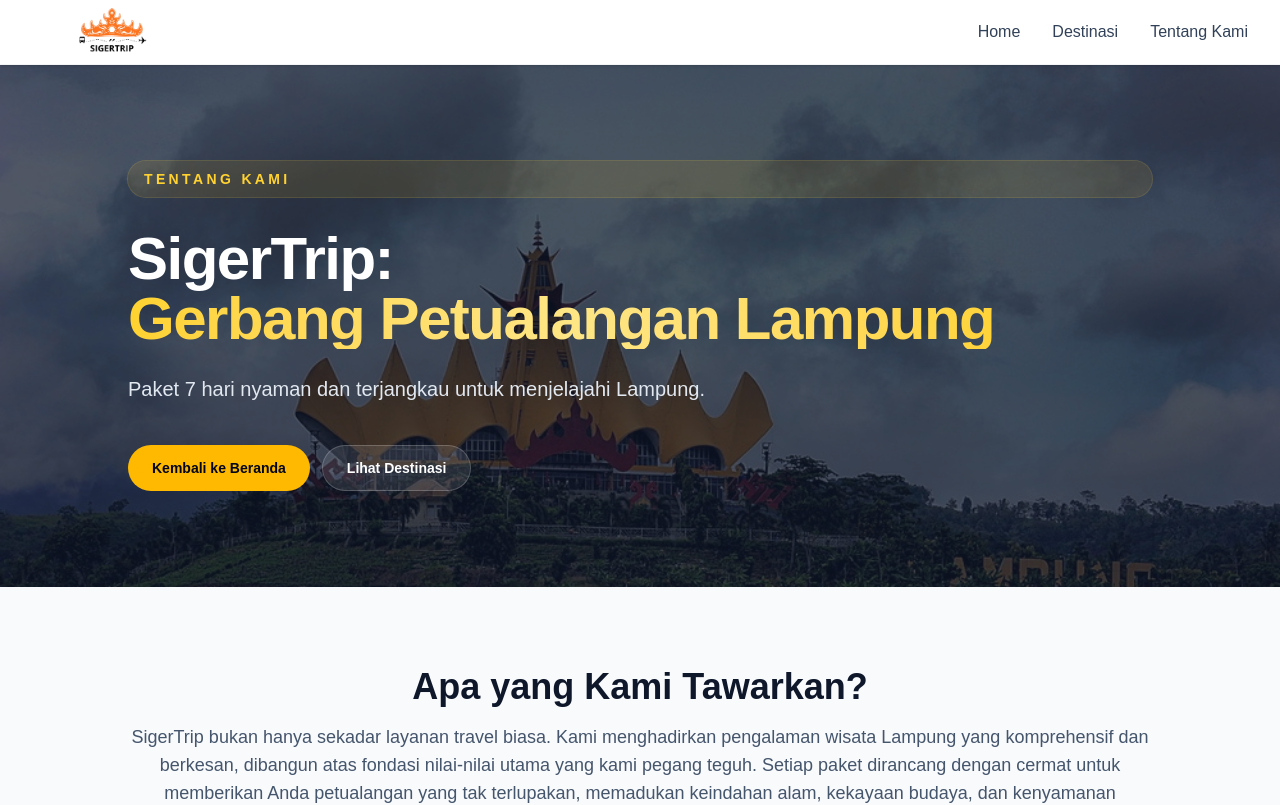
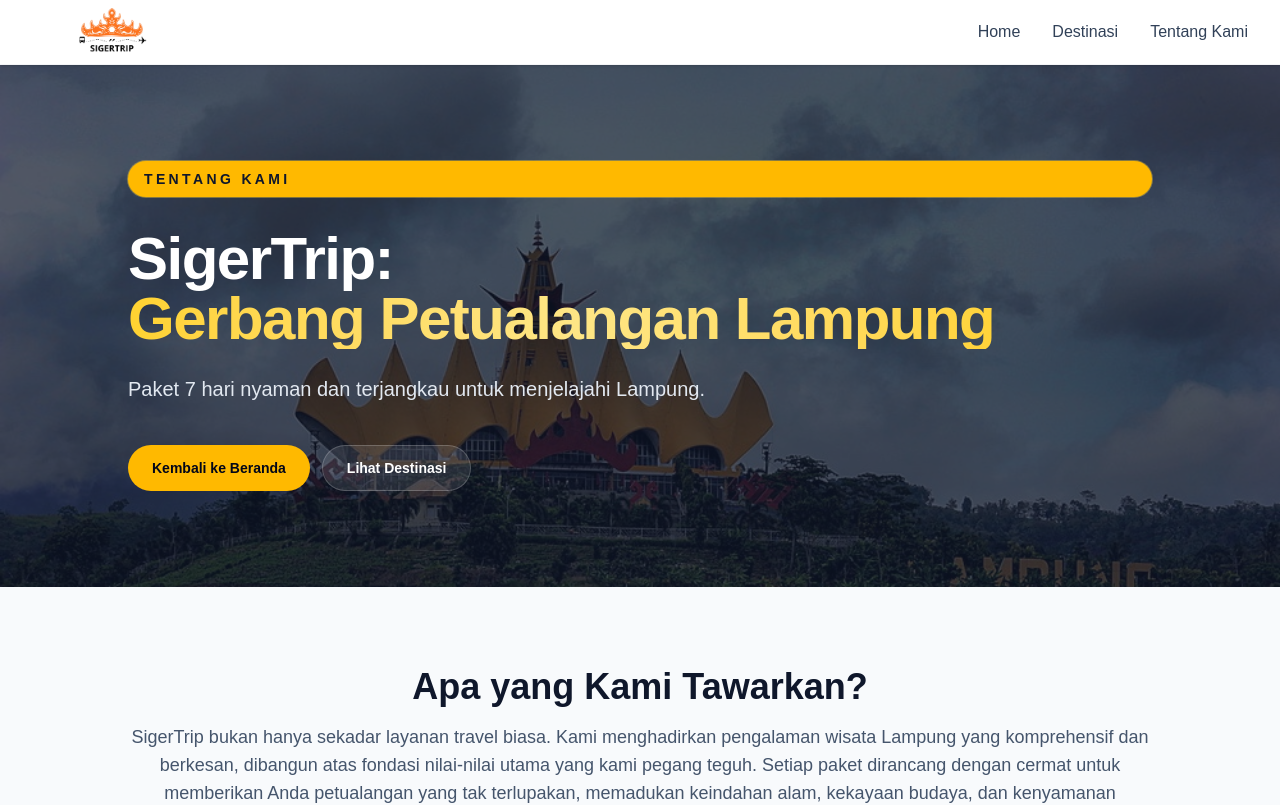
Before and after one commit to Nafiz-547/TI-WEB-24A-ShuangXi, a Next.js app in the folder siger-trip/: page /tentang_kami in a window 1280 px wide. Shown: the top 805 px of the page. Built offline with nearby package versions, Linux system fonts and the light colour scheme.

Commit message:
akmal: mengganti warna label Tentang Kami pada section pertama

```diff
--- a/siger-trip/app/tentang_kami/page.tsx
+++ b/siger-trip/app/tentang_kami/page.tsx
@@ -15,7 +15,7 @@
         />
         <div className="absolute inset-0 bg-slate-900/70" />
         <div className="relative mx-auto flex max-w-6xl flex-col justify-center px-6 py-24 sm:px-10 lg:px-16">
-          <span className="inline-flex rounded-full bg-amber-400/10 px-4 py-2 text-sm font-semibold uppercase tracking-[0.24em] text-amber-300 ring-1 ring-amber-300/20">
+          <span className="inline-flex rounded-full bg-amber-400 px-4 py-2 text-sm font-semibold uppercase tracking-[0.24em] text-slate-900 ring-1 ring-amber-300/40">
             Tentang Kami
           </span>
           <h1 className="mt-8 max-w-4xl text-4xl font-bold tracking-tight text-white sm:text-5xl lg:text-6xl">
```
